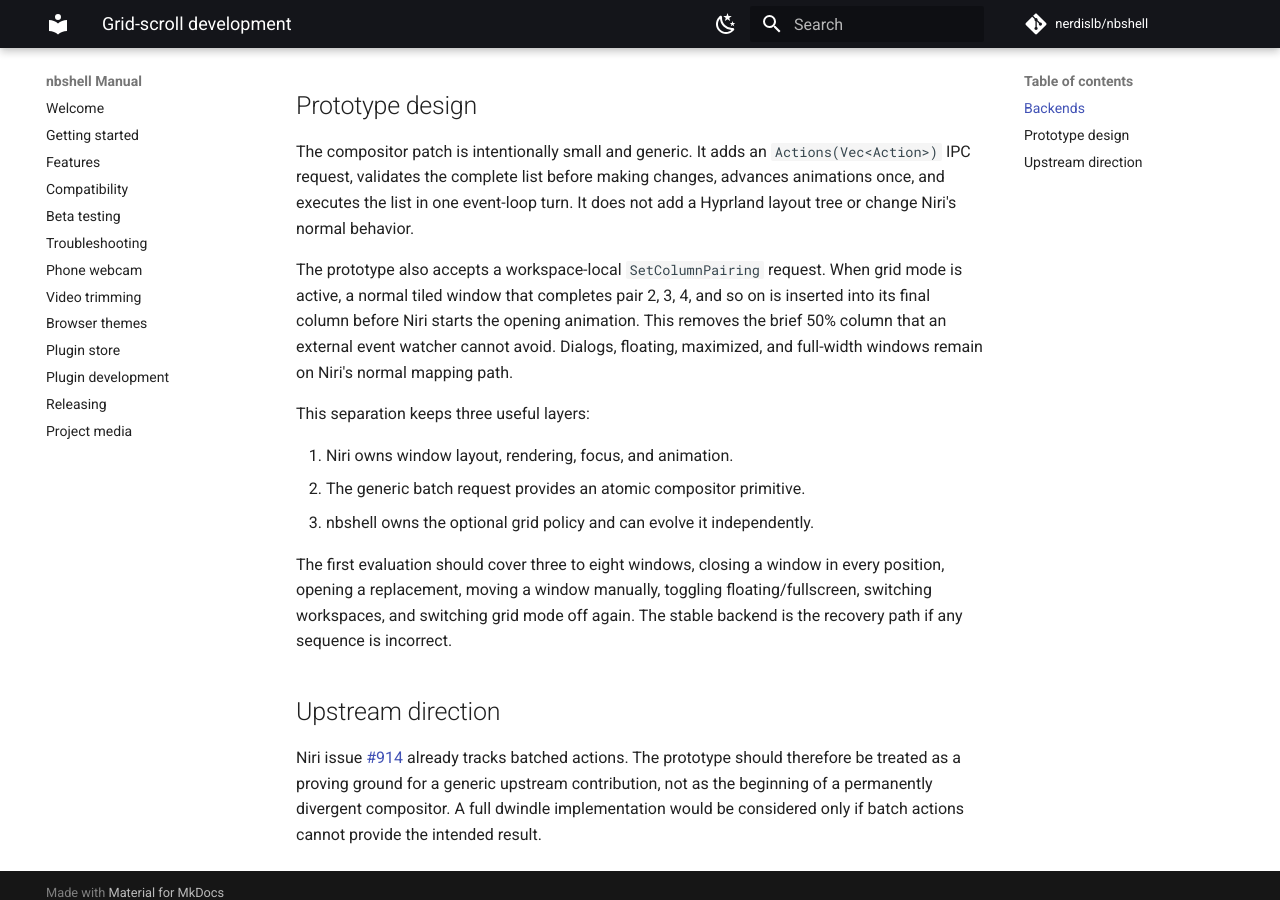
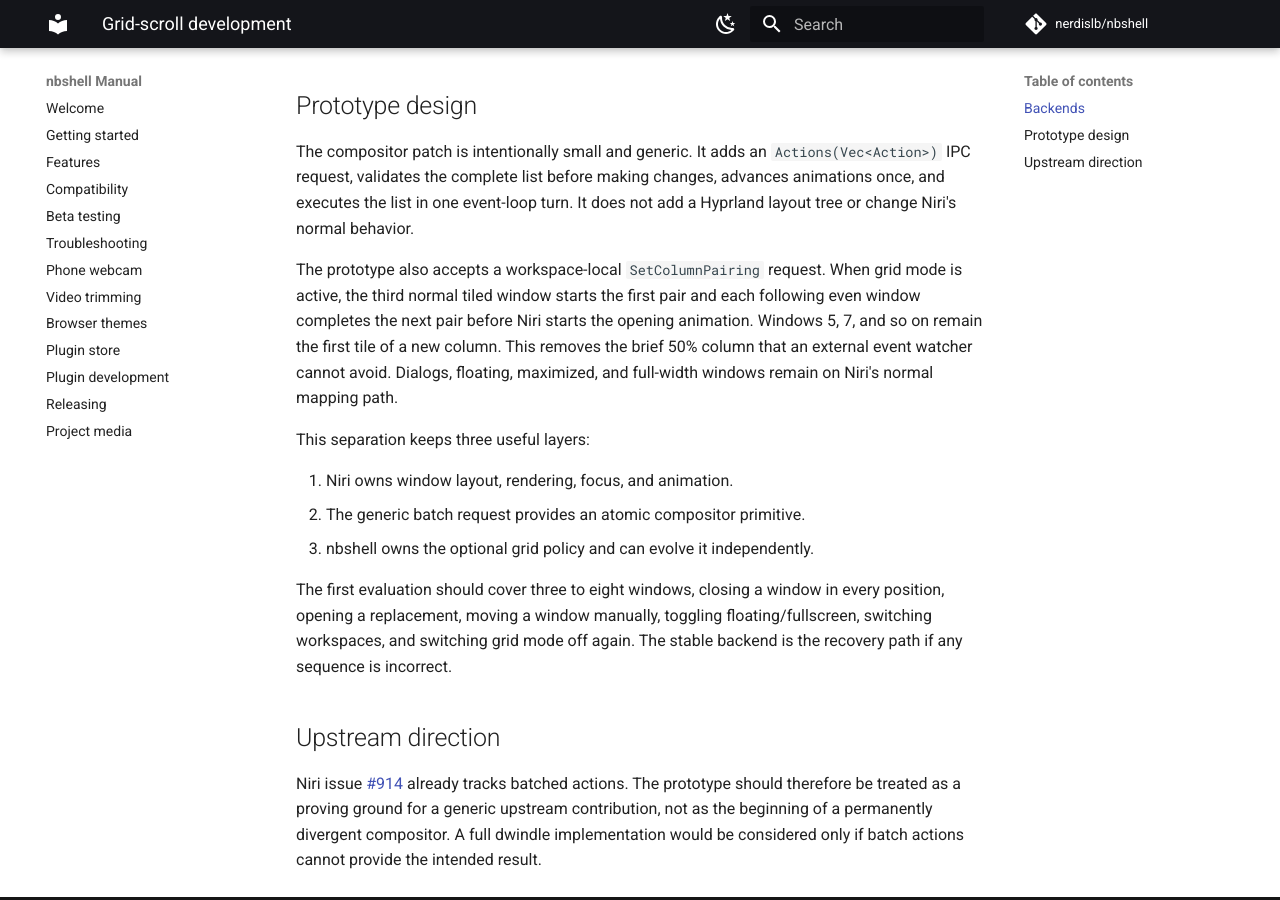
Before and after one commit to nerdislb/nbshell, an MkDocs documentation site: the page built from docs/grid-scroll.md, in a window 1280 px wide and 900 px high, scrolled down 1134 px. Built offline with MkDocs 1.6.1 and Material for MkDocs 9.7.7, drawn with Linux system fonts in a browser that asks for light colours; comment, search, counter and statistics services are not loaded.

Commit message:
Document seamless third-window grid pairing

```diff
--- a/docs/grid-scroll.md
+++ b/docs/grid-scroll.md
@@ -67,8 +67,10 @@ changes, advances animations once, and executes the list in one event-loop
 turn. It does not add a Hyprland layout tree or change Niri's normal behavior.
 
 The prototype also accepts a workspace-local `SetColumnPairing` request. When
-grid mode is active, a normal tiled window that completes pair 2, 3, 4, and so
-on is inserted into its final column before Niri starts the opening animation.
+grid mode is active, the third normal tiled window starts the first pair and
+each following even window completes the next pair before Niri starts the
+opening animation. Windows 5, 7, and so on remain the first tile of a new
+column.
 This removes the brief 50% column that an external event watcher cannot avoid.
 Dialogs, floating, maximized, and full-width windows remain on Niri's normal
 mapping path.
```
